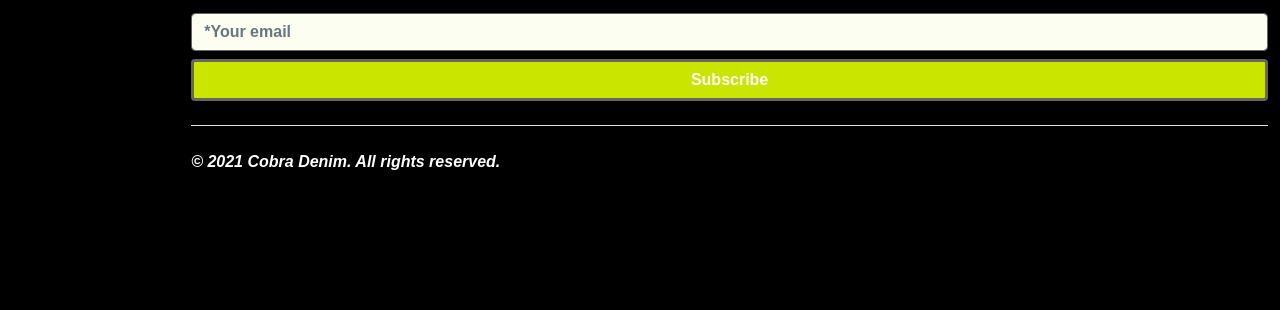
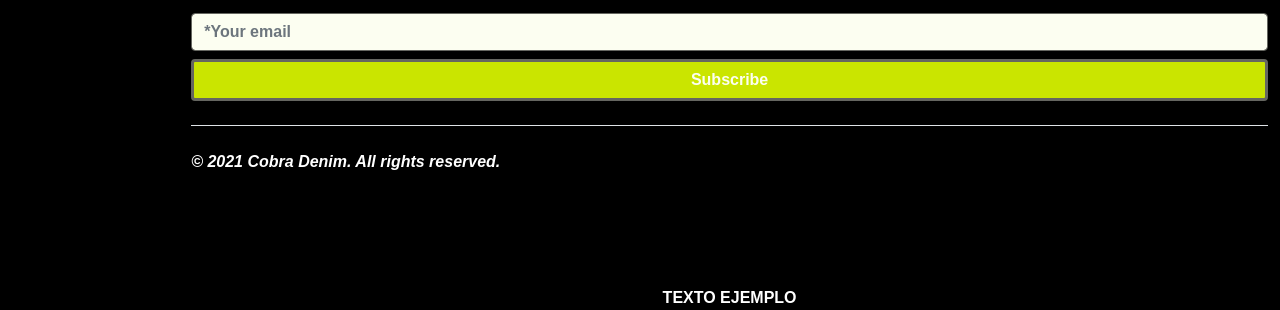
Before and after one commit to agusdellaquila/CobraDenim, a website: page index.html in a window 1280 px wide. Shown: the part 864-1174 px from the top of the page. Before the commit the page ends 1150 px from the top, so only its background shows below. Drawn offline with nearby package versions, Linux system fonts and the light colour scheme.

Commit message:
agregados para el desafio complementario

```diff
--- a/index.html
+++ b/index.html
@@ -248,6 +248,10 @@
                 </div>
             </section>
         </div>
+        <!-- edit para entrga desafio -->
+        <div>
+            <p>TEXTO EJEMPLO</p>
+        </div>
     </footer>
     <!-- Js -->
     <script src="bootstrap/js/bootstrap.min.js"></script>
```
